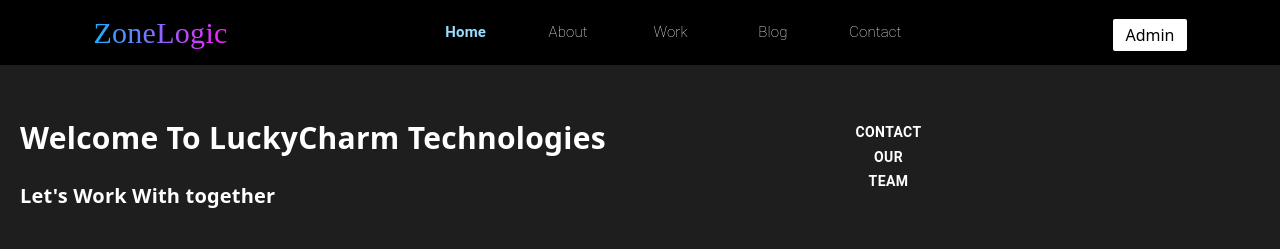
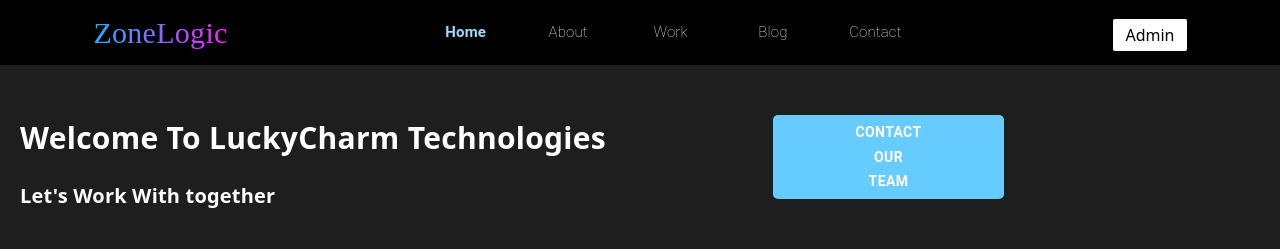
Before and after one commit to Gokul-pga/lucky, a Next.js app: page / in a window 1280 px wide. Shown: the top 249 px of the page. Built offline with nearby package versions, Linux system fonts and the light colour scheme; no server answers.

Commit message:
Update home.js

```diff
--- a/pages/home.js
+++ b/pages/home.js
@@ -115,6 +115,7 @@
                   borderRadius: "5px",
                   transition: "0.5s",
                   color: "#fff",
+backgroundColor: "#66ccff",
                   "&:hover": {
                     borderRadius: "5px",
                     color: "#fff",
```
